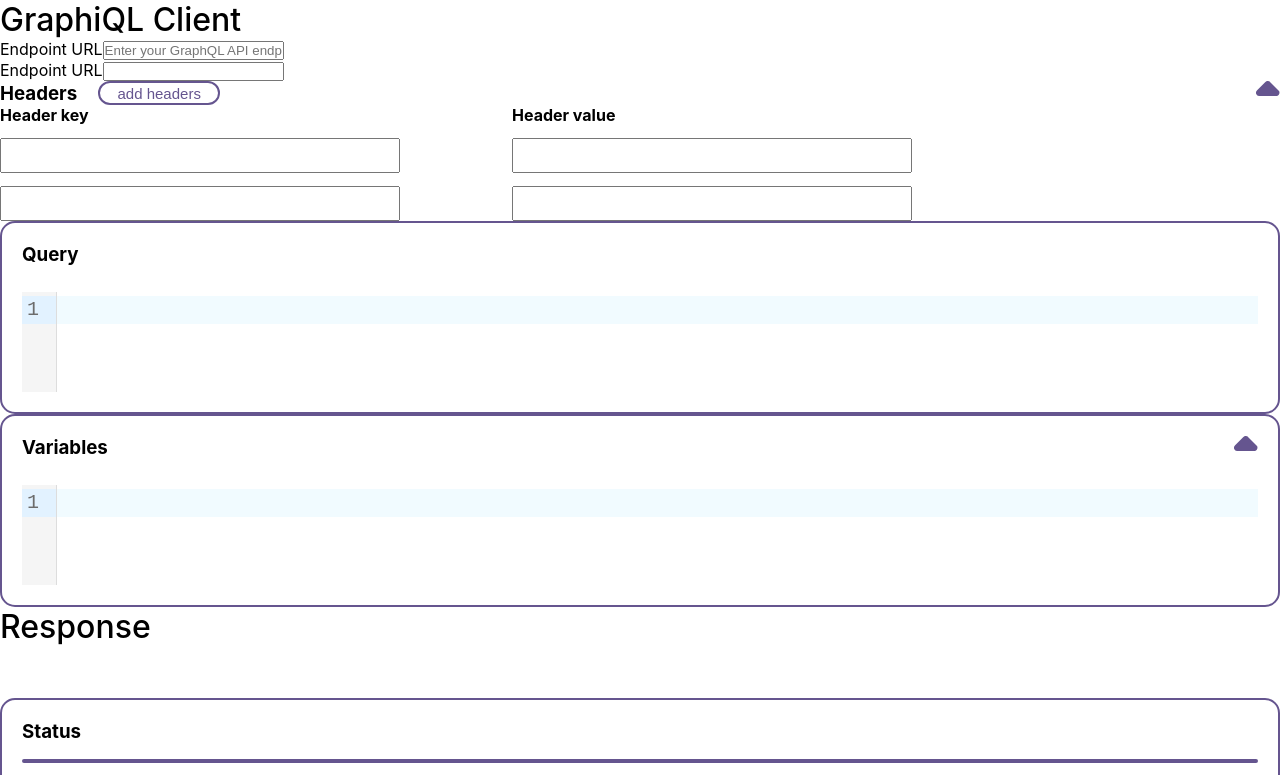
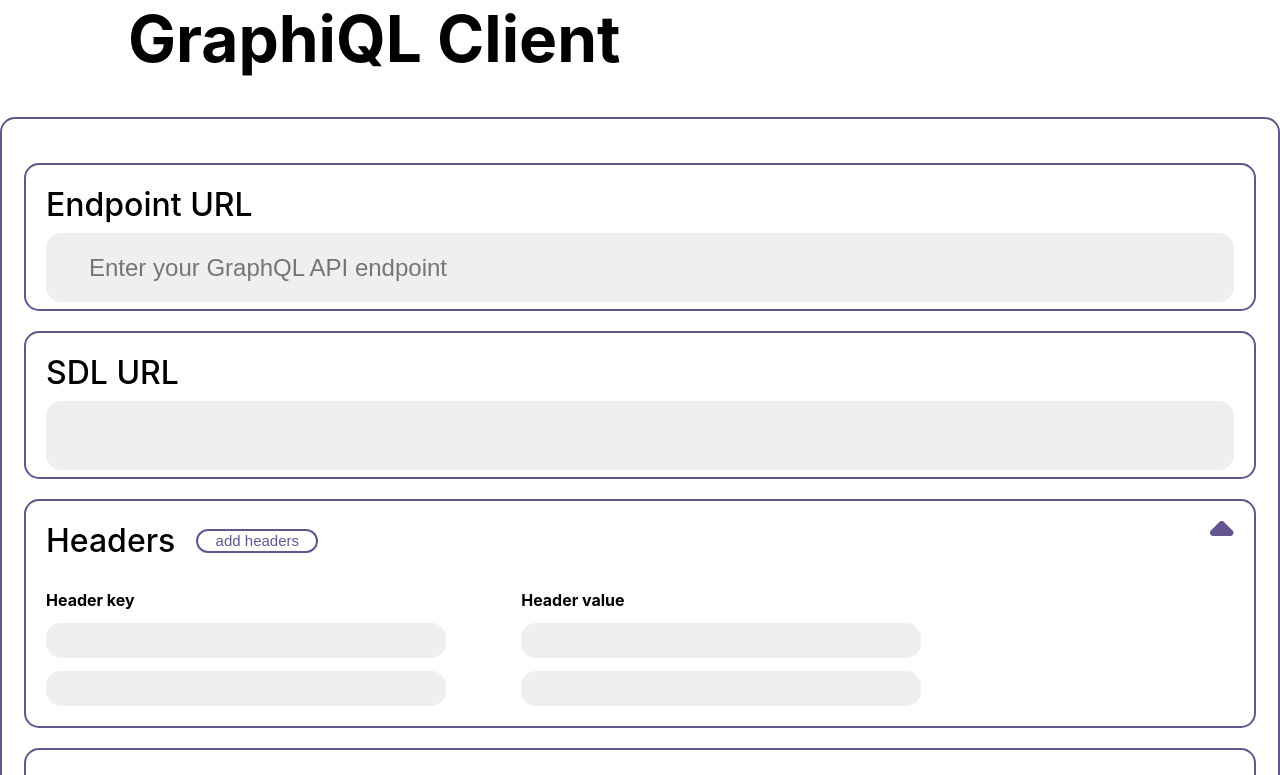
Before and after one commit to nuriver/graphiql-app, a Next.js app: page /graphiql-client in a window 1280 px wide. Shown: the top 775 px of the page. Built offline with nearby package versions, Linux system fonts and the light colour scheme.

Commit message:
feat: add store provider

```diff
--- /dev/null
+++ b/src/app/StoreProvider.tsx
@@ -0,0 +1,21 @@
+'use client';
+import { useEffect, useState } from 'react';
+import { Provider } from 'react-redux';
+import { AppStore, makeStore } from '../store/store';
+
+export default function StoreProvider({
+  children,
+}: {
+  children: React.ReactNode;
+}) {
+   const [store, setStore] = useState<AppStore | null>(null);
+
+   useEffect(() => {
+     const initialStore = makeStore();
+     setStore(initialStore);
+   }, []);
+
+  if (!store) return null;
+
+  return <Provider store={store}>{children}</Provider>;
+}
--- a/src/app/graphiql-client/Graphiql/SdlInput.tsx
+++ b/src/app/graphiql-client/Graphiql/SdlInput.tsx
@@ -2,7 +2,7 @@
   return (
     <div className="graphiql-endpoint-wrapper">
       <label className="graphiql-endpoint-label" htmlFor="graphiql-sdl-input">
-        Endpoint URL
+        SDL URL
       </label>
       <input
         type="text"
--- a/src/app/layout.tsx
+++ b/src/app/layout.tsx
@@ -1,5 +1,6 @@
 import React from 'react';
 import '../styles/main.css';
+import StoreProvider from './StoreProvider';
 
 export default function RootLayout({
   children,
@@ -8,7 +9,9 @@
 }) {
   return (
     <html lang="en">
-      <body>{children}</body>
+      <body>
+        <StoreProvider>{children}</StoreProvider>
+      </body>
     </html>
   );
 }
--- a/src/store/store.ts
+++ b/src/store/store.ts
@@ -1,16 +1,47 @@
-import { configureStore } from '@reduxjs/toolkit';
+import { combineReducers, configureStore } from '@reduxjs/toolkit';
+import { useDispatch, useSelector, useStore } from 'react-redux';
 import headersReducer from './headersSlice';
-import type { HeadersState } from './headersSlice';
 
-const store = configureStore({
-  reducer: {
-    headers: headersReducer,
-  },
+const rootReducer = combineReducers({
+  headers: headersReducer,
 });
 
-export type RootState = {
-  headers: HeadersState;
+export const setupStore = (preloadedState?: Partial<RootState>) => {
+  return configureStore({
+    reducer: rootReducer,
+    preloadedState,
+  });
 };
-export type AppDispatch = typeof store.dispatch;
 
-export default store;
+export const makeStore = () => {
+  return configureStore({
+    reducer: rootReducer,
+    devTools: true,
+  });
+};
+
+export type AppState = ReturnType<AppStore['getState']>;
+export type AppStore = ReturnType<typeof makeStore>;
+export type AppDispatch = AppStore['dispatch'];
+export type RootState = ReturnType<typeof rootReducer>;
+
+export const useAppDispatch = useDispatch.withTypes<AppDispatch>();
+export const useAppSelector = useSelector.withTypes<RootState>();
+export const useAppStore = useStore.withTypes<AppStore>();
+
+// import { configureStore } from '@reduxjs/toolkit';
+// import headersReducer from './headersSlice';
+// import type { HeadersState } from './headersSlice';
+
+// const store = configureStore({
+//   reducer: {
+//     headers: headersReducer,
+//   },
+// });
+
+// export type RootState = {
+//   headers: HeadersState;
+// };
+// export type AppDispatch = typeof store.dispatch;
+
+// export default store;
--- a/src/styles/main.css
+++ b/src/styles/main.css
@@ -174,8 +174,8 @@
   width: 100%;
   padding: 20px;
   -webkit-appearance: none;
-  -moz-appearance: none;
-  appearance: none;
+     -moz-appearance: none;
+          appearance: none;
   background-color: #ffffff;
   border: none;
   background-color: rgb(239, 239, 239);
@@ -187,7 +187,7 @@
 }
 .rest-client .rest-client__request .method__custom-select::after,
 .rest-client .rest-client__response .method__custom-select::after {
-  content: '';
+  content: "";
   position: absolute;
   top: 50%;
   right: 10px;
@@ -200,15 +200,9 @@
   pointer-events: none;
   transition: transform 0.3s ease;
 }
-.rest-client
-  .rest-client__request
-  .method__select:focus
-  + .custom-select-wrapper::after,
+.rest-client .rest-client__request .method__select:focus + .custom-select-wrapper::after,
 .rest-client .rest-client__request .method__custom-select:focus-within::after,
-.rest-client
-  .rest-client__response
-  .method__select:focus
-  + .custom-select-wrapper::after,
+.rest-client .rest-client__response .method__select:focus + .custom-select-wrapper::after,
 .rest-client .rest-client__response .method__custom-select:focus-within::after {
   transform: translateY(-50%) rotate(180deg);
 }
@@ -234,20 +228,102 @@
   border-radius: 15px;
   font-size: 24px;
 }
-.graphiql-page-wrapper
-  .graphiql-wrapper
-  .graphiql-headers-wrapper
-  .graphiql-headers-header {
+.rest-client .rest-client__request .body__window,
+.rest-client .rest-client__response .body__window {
+  min-height: 350px;
+}
+@media screen and (max-width: 870px) {
+  .rest-client h1 {
+    font-size: 32px;
+    margin: 50px;
+  }
+  .rest-client .request__method-url {
+    flex-wrap: wrap;
+  }
+}
+@media screen and (max-width: 660px) {
+  .rest-client h2 {
+    font-size: 24px;
+  }
+  .rest-client .rest-client {
+    padding: 0 20px;
+  }
+  .rest-client .rest__select {
+    font-size: 24px;
+  }
+}
+
+.graphiql-page-wrapper {
+  max-width: 1318px;
+  margin: 0 auto;
+  display: flex;
+  flex-direction: column;
+  gap: 62px;
+}
+.graphiql-page-wrapper label,
+.graphiql-page-wrapper h3 {
+  font-size: 32px;
+  font-weight: 500;
+}
+.graphiql-page-wrapper h2 {
+  font-size: 64px;
+  padding-left: 128px;
+  font-weight: 700;
+}
+.graphiql-page-wrapper input,
+.graphiql-page-wrapper .graphiql-status-output {
+  height: 69px;
+  border: none;
+  border-radius: 15px;
+  background-color: rgb(239, 239, 239);
+  font-size: 24px;
+  padding: 33px 43px 33px 43px;
+  color: #65558f;
+}
+.graphiql-page-wrapper input:focus,
+.graphiql-page-wrapper .graphiql-status-output:focus {
+  outline-color: #65558f;
+}
+.graphiql-page-wrapper section {
+  width: 100%;
+  display: flex;
+  flex-direction: column;
+  gap: 40px;
+}
+.graphiql-page-wrapper .graphiql-wrapper {
+  border: 2px solid #65558f;
+  border-radius: 15px;
+  padding: 44px 22px 44px 22px;
+  display: flex;
+  flex-direction: column;
+  gap: 20px;
+}
+.graphiql-page-wrapper .graphiql-wrapper .graphiql-endpoint-wrapper {
+  width: 100%;
+  height: 148px;
+  border: 2px solid #65558f;
+  border-radius: 15px;
+  padding: 20px;
+  display: flex;
+  flex-direction: column;
+  gap: 9px;
+}
+.graphiql-page-wrapper .graphiql-wrapper .graphiql-headers-wrapper {
+  border: 2px solid #65558f;
+  border-radius: 15px;
+  padding: 20px;
+  width: 100%;
+  display: flex;
+  flex-direction: column;
+  gap: 30px;
+}
+.graphiql-page-wrapper .graphiql-wrapper .graphiql-headers-wrapper .graphiql-headers-header {
   display: flex;
   align-items: center;
   justify-content: flex-start;
   gap: 21px;
 }
-.graphiql-page-wrapper
-  .graphiql-wrapper
-  .graphiql-headers-wrapper
-  .graphiql-headers-header
-  .add-headers-button {
+.graphiql-page-wrapper .graphiql-wrapper .graphiql-headers-wrapper .graphiql-headers-header .add-headers-button {
   width: 122px;
   height: 24px;
   border: none;
@@ -262,46 +338,26 @@
   color: #65558f;
   transition: all 0.2s ease-in-out;
 }
-.graphiql-page-wrapper
-  .graphiql-wrapper
-  .graphiql-headers-wrapper
-  .graphiql-headers-header
-  .add-headers-button:hover {
+.graphiql-page-wrapper .graphiql-wrapper .graphiql-headers-wrapper .graphiql-headers-header .add-headers-button:hover {
   cursor: pointer;
   background-color: #65558f;
   color: white;
 }
-.graphiql-page-wrapper
-  .graphiql-wrapper
-  .graphiql-headers-wrapper
-  .graphiql-headers-header
-  .content-toggle-button {
+.graphiql-page-wrapper .graphiql-wrapper .graphiql-headers-wrapper .graphiql-headers-header .content-toggle-button {
   margin-left: auto;
   align-self: flex-start;
 }
-.graphiql-page-wrapper
-  .graphiql-wrapper
-  .graphiql-headers-wrapper
-  .graphiql-headers-main {
+.graphiql-page-wrapper .graphiql-wrapper .graphiql-headers-wrapper .graphiql-headers-main {
   display: flex;
   justify-content: flex-start;
 }
-.graphiql-page-wrapper
-  .graphiql-wrapper
-  .graphiql-headers-wrapper
-  .graphiql-headers-main
-  section {
+.graphiql-page-wrapper .graphiql-wrapper .graphiql-headers-wrapper .graphiql-headers-main section {
   display: flex;
   flex-direction: column;
   gap: 13px;
   width: 40%;
 }
-.graphiql-page-wrapper
-  .graphiql-wrapper
-  .graphiql-headers-wrapper
-  .graphiql-headers-main
-  section
-  input {
+.graphiql-page-wrapper .graphiql-wrapper .graphiql-headers-wrapper .graphiql-headers-main section input {
   width: 400px;
   height: 35px !important;
   padding: 0px;
@@ -318,18 +374,11 @@
   flex-direction: column;
   gap: 26px;
 }
-.graphiql-page-wrapper
-  .graphiql-wrapper
-  .graphiql-variables-wrapper
-  .graphiql-variables-header {
+.graphiql-page-wrapper .graphiql-wrapper .graphiql-variables-wrapper .graphiql-variables-header {
   display: flex;
   justify-content: space-between;
 }
-.graphiql-page-wrapper
-  .graphiql-wrapper
-  .graphiql-variables-wrapper
-  .graphiql-variables-header
-  .content-toggle-button {
+.graphiql-page-wrapper .graphiql-wrapper .graphiql-variables-wrapper .graphiql-variables-header .content-toggle-button {
   align-self: flex-start;
 }
 
@@ -350,18 +399,12 @@
   flex-direction: column;
   gap: 43px;
 }
-.graphiql-response
-  .response-wrapper
-  .graphiql-response-body-wrapper
-  .graphiql-response-body {
+.graphiql-response .response-wrapper .graphiql-response-body-wrapper .graphiql-response-body {
   border: 2px solid #65558f;
   border-radius: 15px;
   height: 245px;
 }
-.graphiql-response
-  .response-wrapper
-  .graphiql-status-output-wrapper
-  .graphiql-status-output {
+.graphiql-response .response-wrapper .graphiql-status-output-wrapper .graphiql-status-output {
   background: none;
   border: 2px solid #65558f;
   border-radius: 15px;
@@ -386,14 +429,14 @@
   display: block;
   height: 15px;
   width: 24px;
-  background-image: url('/assets/images/content-toggle-img.png');
+  background-image: url("/assets/images/content-toggle-img.png");
   background-size: 100%;
   transition: all 0.2s ease-in-out;
 }
 .content-toggle-button:hover {
   transform: scale(1.1);
   cursor: pointer;
-} /*# sourceMappingURL=main.css.map */
+}
 
 .test-mirror {
   border: 2px solid #65558f;
```
Also changed, not shown: src/app/graphiql-client/Graphiql/CodeEditor.tsx (+0 -33 lines), 1 other file (tests, documents, lock files or other folders).
